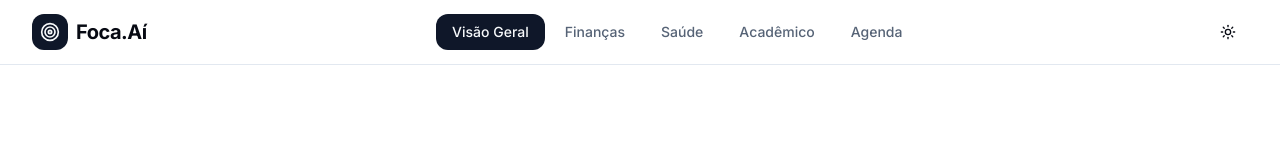
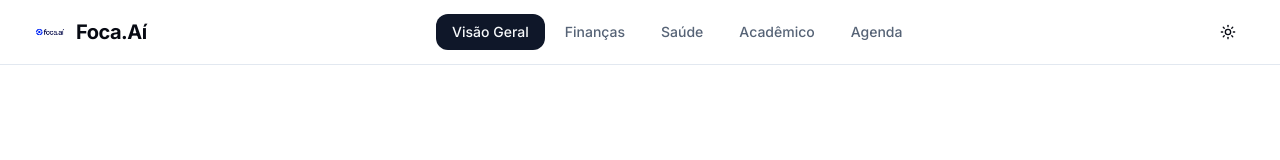
Before and after one commit to Miquelito-L/Foca-A-, a React (Vite) app: page /dashboard in a window 1280 px wide. Shown: the top 160 px of the page. Built offline with nearby package versions, Linux system fonts and the light colour scheme; no server answers; the HTML template or start-up script is replaced by a standard one.

Commit message:
logo insert

```diff
--- a/src/components/layout/TopNav.tsx
+++ b/src/components/layout/TopNav.tsx
@@ -20,13 +20,14 @@ export function TopNav() {
   return (
     <header className="sticky top-0 z-50 w-full border-b bg-card/95 backdrop-blur supports-[backdrop-filter]:bg-card/60">
       <div className="mx-auto flex h-16 max-w-7xl items-center justify-between px-4 md:px-8">
+
+
         {/* Logo - Left */}
         <Link to="/dashboard" className="flex items-center gap-2">
-          <div className="flex h-9 w-9 items-center justify-center rounded-lg bg-primary">
-            <Target className="h-5 w-5 text-primary-foreground" />
-          </div>
+          <img src="/logo_foca_ai.jpg" alt="Foca.Aí" className="h-9 w-9 rounded-lg object-cover" />
           <span className="text-xl font-bold tracking-tight">Foca.Aí</span>
         </Link>
+
 
         {/* Navigation - Center (hidden on mobile) */}
         <nav className="hidden md:flex items-center gap-1">
```
Also changed, not shown: public/logo_foca_ai.jpg (added).
